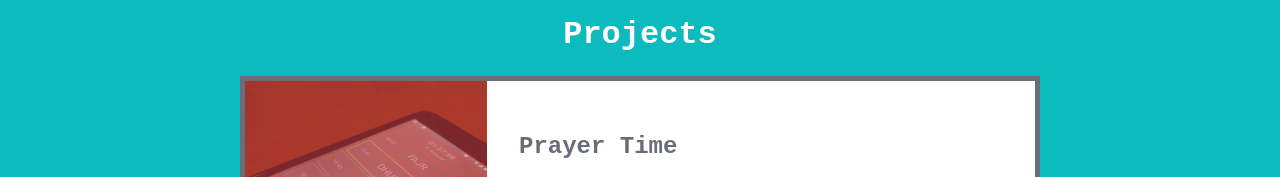
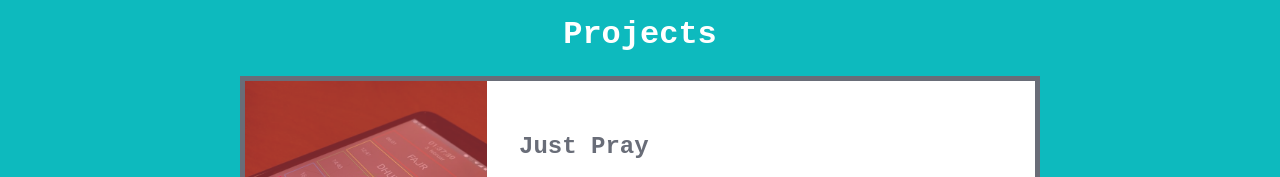
Before and after one commit to abooayoob/abooayoob.github.io, a website: page index.html in a window 1280 px wide. Shown: the part 920-1097 px from the top of the page. Drawn offline with Linux system fonts and the light colour scheme; a web font is replaced by a local one.

Commit message:
correct name of Just Pray

```diff
--- a/index.html
+++ b/index.html
@@ -60,7 +60,7 @@
       <a href="https://abooayoob.github.io/justpray/"><figure class="projects__project">
         <div class="project__image prayer-time"></div>
         <div class="project__text-container">
-          <h2 class="project__title">Prayer Time</h2>
+          <h2 class="project__title">Just Pray</h2>
           <p class="project__description">
             My first real world project.
             Was tasked with creating an accessible solution for an elderly woman who can not read or write.
```
Also changed, not shown: source/index.html (+1 -1 lines).
